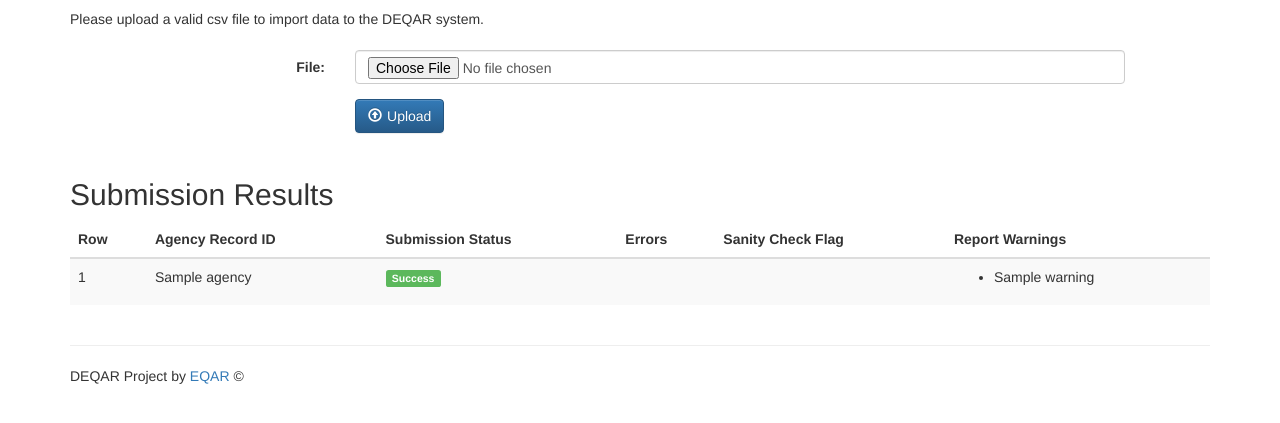
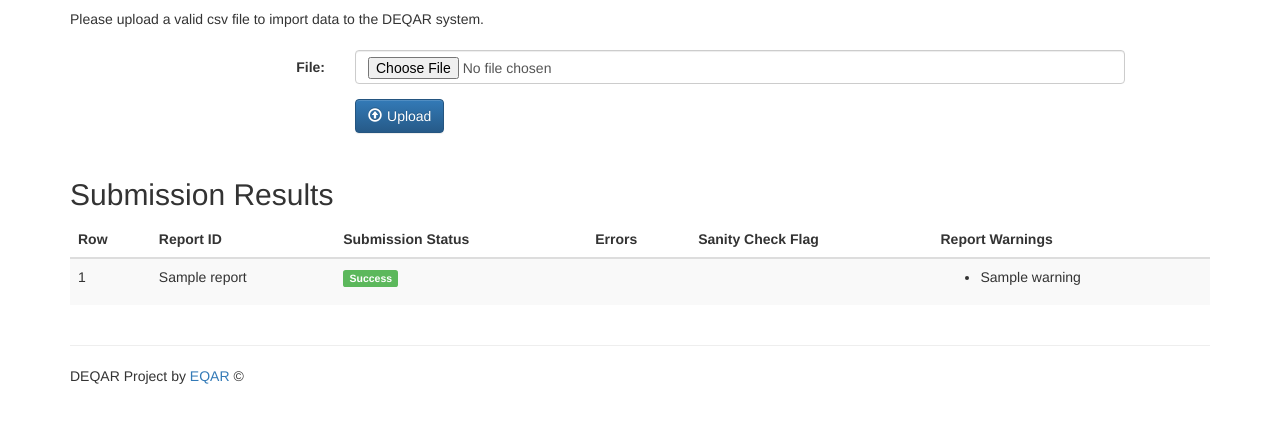
Before and after one commit to EQAR/eqar_backend, a Django app: template templates/csvtest/upload_csv.html in a window 1280 px wide. Shown: the part 51-474 px from the top of the page. Run offline with Django 3.2, Linux system fonts and the light colour scheme; the template is opened without the code that fills it: most values are stand-ins (such as "Sample title", 1, 10 or a date in 2020); some libraries are stand-ins or nearby versions.

Commit message:
ReportID added to the CSV output.

```diff
--- a/csvtest/views.py
+++ b/csvtest/views.py
@@ -104,6 +104,7 @@ def make_success_response(populator, flagger):
 
     return {
         'agency': populator.report.agency.deqar_id,
+        'report': populator.report.id,
         'submission_status': 'success',
         'submitted_report': serializer.data,
         'sanity_check_status': sanity_check_status,
--- a/templates/csvtest/upload_csv.html
+++ b/templates/csvtest/upload_csv.html
@@ -33,7 +33,7 @@
                 <thead>
                     <tr>
                         <th>Row</th>
-                        <th>Agency Record ID</th>
+                        <th>Report ID</th>
                         <th>Submission Status</th>
                         <th>Errors</th>
                         <th>Sanity Check Flag</th>
@@ -44,7 +44,7 @@
                     {% for response in response_list %}
                         <tr style="vertical-align: middle;">
                             <td>{{ forloop.counter }}</td>
-                            <td>{{ response.agency }}</td>
+                            <td>{{ response.report }}</td>
                             <td>
                                 {% if response.submission_status == 'success' %}
                                     <span class="label label-success">Success</span>
```
